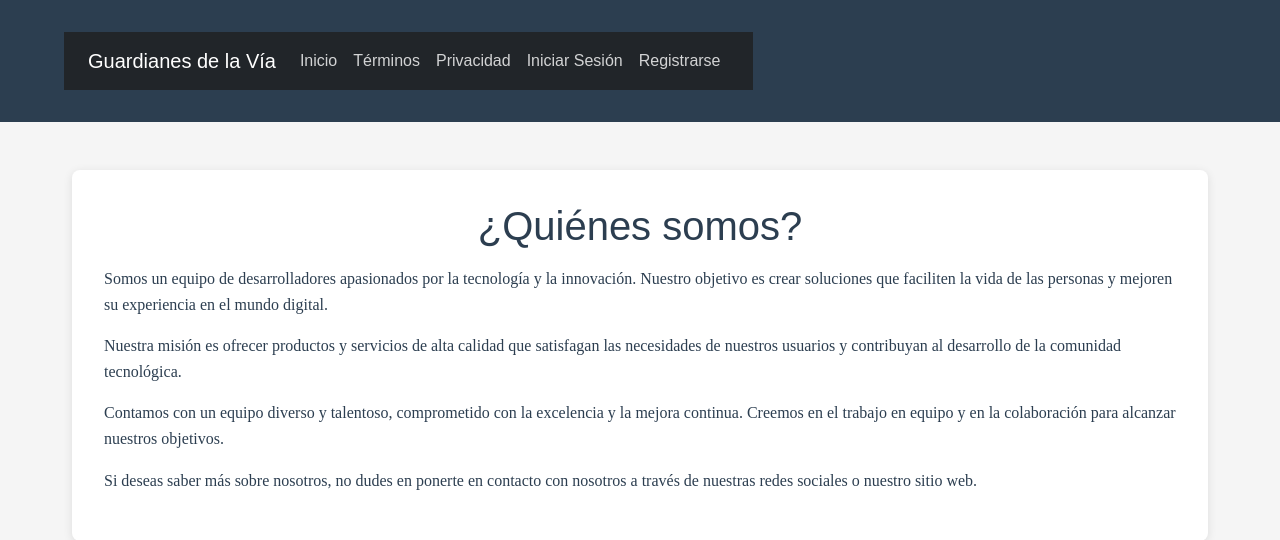
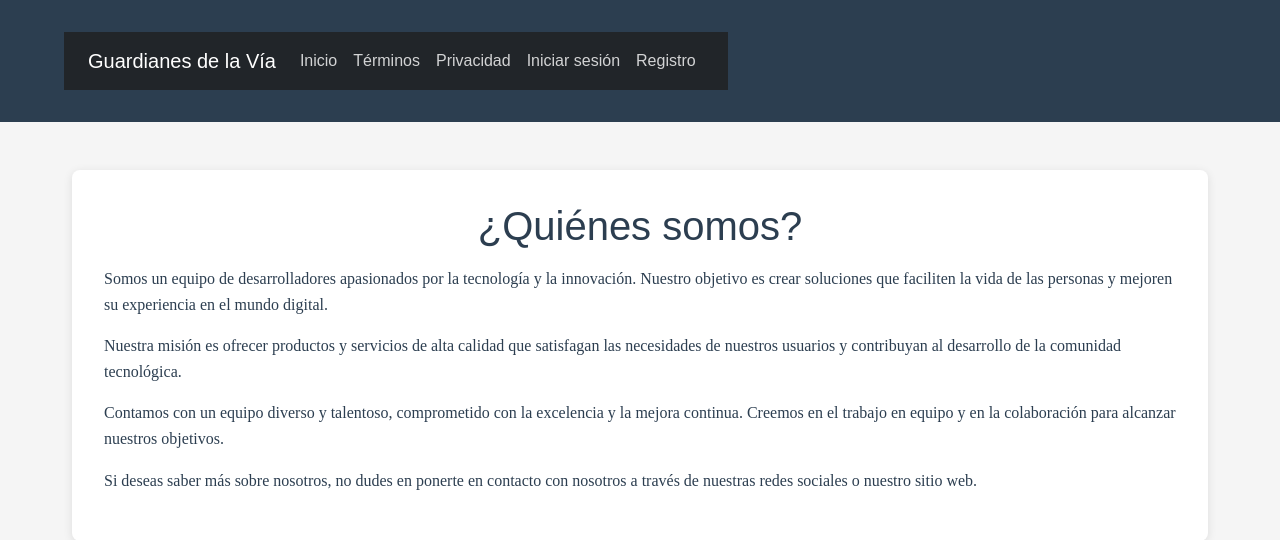
Before and after one commit to Vlanden/Guardians-of-transit, a Flask app: page / in a window 1280 px wide. Shown: the top 540 px of the page. Run offline with Flask 3, Linux system fonts and the light colour scheme; parts of the project's set-up code (start-up, migrations or seed data) failed here and were passed over; some libraries are stand-ins or nearby versions.

Commit message:
Update header.html

```diff
--- a/app/templates/partials/header.html
+++ b/app/templates/partials/header.html
@@ -31,7 +31,7 @@
                     </li>
                     {% if current_user.is_authenticated %}
                     <li class="nav-item">
-                        <a class="nav-link" href="{{ url_for('main.juego') }}">Juego</a>
+                        <a class="nav-link" href="{{ url_for('main.juego') }}">Temarios</a>
                     </li>
                     {% endif %}
                 </ul>
@@ -50,10 +50,10 @@
                     </li>
                     {% else %}
                     <li class="nav-item">
-                        <a class="nav-link" href="{{ url_for('auth.login_view') }}">Iniciar Sesión</a>
+                        <a class="nav-link" href="{{ url_for('auth.login_view') }}">Iniciar sesión</a>
                     </li>
                     <li class="nav-item">
-                        <a class="nav-link" href="{{ url_for('auth.register_view') }}">Registrarse</a>
+                        <a class="nav-link" href="{{ url_for('auth.register_view') }}">Registro</a>
                     </li>
                     {% endif %}
                 </ul>
```
